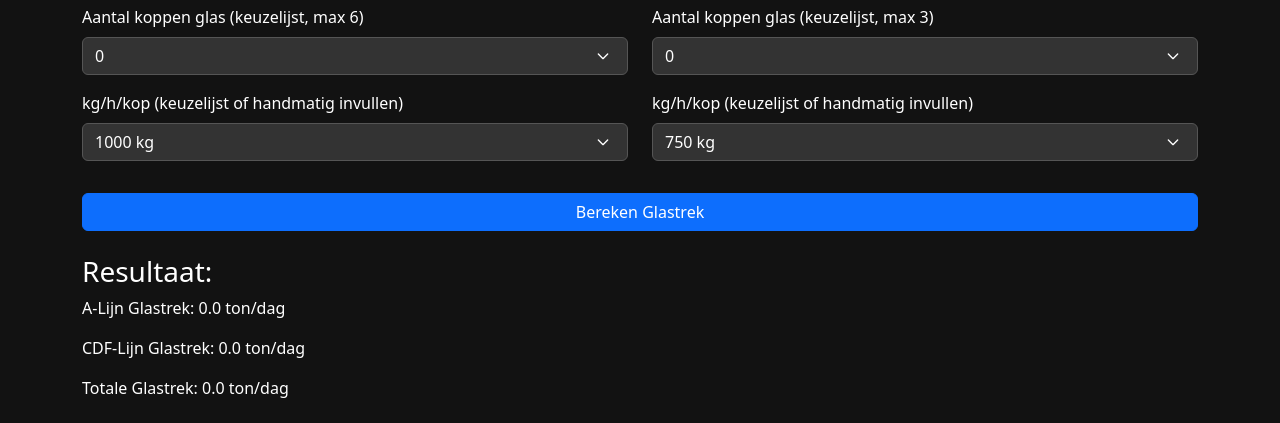
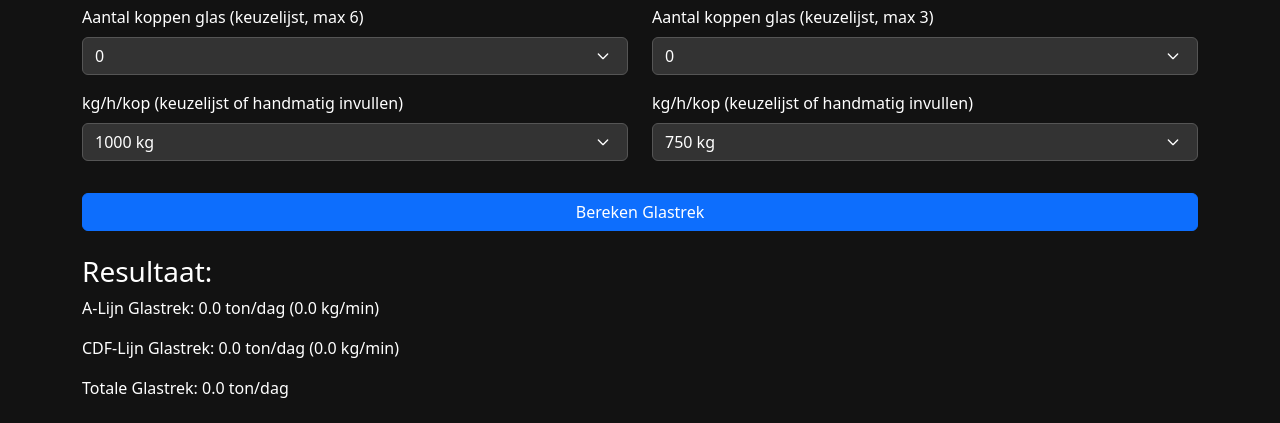
Before and after one commit to DioEdelschaap/GlastrekCalculator, a plain HTML site: page index.html in a window 1280 px wide. Both pictures are taken after a click on the button "Bereken Glastrek". Shown: the part 157-580 px from the top of the page. Drawn offline with nearby package versions, Linux system fonts and the light colour scheme.

Commit message:
Glastrek Calculator v1.1 - Toevoeging aan resultaat kg/min

```diff
--- a/index.html
+++ b/index.html
@@ -148,13 +148,18 @@
             }
 
             const aGlastrek = aKoppen * aKgPerUurPerKop * 24 / 1000; // ton/dag
+            const aKgPerMin = aKoppen * aKgPerUurPerKop / 60; // kg/min
+
             const cdfGlastrek = cdfKoppen * cdfKgPerUurPerKop * 24 / 1000; // ton/dag
+            const cdfKgPerMin = cdfKoppen * cdfKgPerUurPerKop / 60; // kg/min
+
             const totaalGlastrek = aGlastrek + cdfGlastrek;
 
-            document.getElementById('a-result').innerText = `A-Lijn Glastrek: ${aGlastrek.toFixed(1)} ton/dag`;
-            document.getElementById('cdf-result').innerText = `CDF-Lijn Glastrek: ${cdfGlastrek.toFixed(1)} ton/dag`;
+            document.getElementById('a-result').innerText = `A-Lijn Glastrek: ${aGlastrek.toFixed(1)} ton/dag (${aKgPerMin.toFixed(1)} kg/min)`;
+            document.getElementById('cdf-result').innerText = `CDF-Lijn Glastrek: ${cdfGlastrek.toFixed(1)} ton/dag (${cdfKgPerMin.toFixed(1)} kg/min)`;
             document.getElementById('totaal-result').innerText = `Totale Glastrek: ${totaalGlastrek.toFixed(1)} ton/dag`;
         }
+
 
         function convertTonToKg() {
             const tonPerDag = parseFloat(document.getElementById('ton-dag').value) || 0;
```
